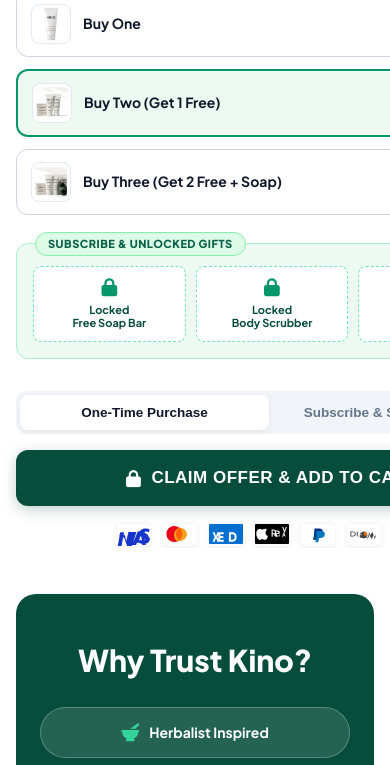
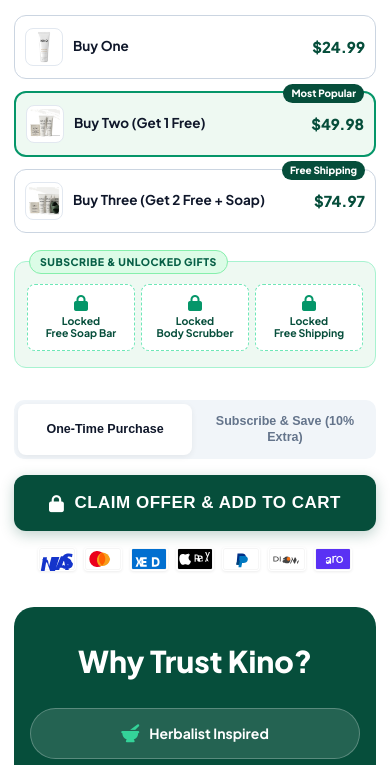
Before and after one commit to saadafzalsoft/Kimo, a plain HTML site: page product_page_design.html in a window 390 px wide. Shown: the part 778-1543 px from the top of the page. Drawn offline with Linux system fonts and the light colour scheme.

Commit message:
Fix mobile responsiveness: eliminate horizontal overflow via minmax(0, 1fr), constrain thumbs scroll, and ensure safe side margins for buy box

```diff
--- a/product_page_design.html
+++ b/product_page_design.html
@@ -29,12 +29,13 @@
       --font-family: 'Plus Jakarta Sans', -apple-system, BlinkMacSystemFont, 'Segoe UI', Roboto, sans-serif;
     }
 
-    * { box-sizing: border-box; }
+    *, *::before, *::after { box-sizing: border-box; }
     html, body {
       width: 100%;
+      max-width: 100%;
       margin: 0;
       padding: 0;
-      overflow-x: hidden;
+      overflow-x: hidden !important;
       font-family: var(--font-family);
       color: var(--kino-dark-text);
       background-color: #ffffff;
@@ -42,7 +43,7 @@
       line-height: 1.5;
     }
     @media (min-width: 901px) {
-      html, body { overflow-x: visible; }
+      html, body { overflow-x: clip; }
     }
 
     /* Top Announcement Bar */
@@ -109,25 +110,45 @@
       padding: 28px 24px 60px;
       box-sizing: border-box;
       width: 100%;
+      max-width: 100%;
+      overflow-x: hidden;
     }
     @media (max-width: 600px) {
-      .kino-container { padding: 18px 16px 44px; }
+      .kino-container {
+        padding: 16px 14px 44px;
+        width: 100%;
+        max-width: 100%;
+        box-sizing: border-box;
+        overflow-x: hidden;
+      }
     }
 
     /* ================= 1. HERO PRODUCT BUY BOX ================= */
     .kino-hero-grid {
       display: grid;
-      grid-template-columns: 0.95fr 1.05fr;
+      grid-template-columns: minmax(0, 0.95fr) minmax(0, 1.05fr);
       gap: 40px;
       align-items: start;
+      width: 100%;
+      max-width: 100%;
+      box-sizing: border-box;
     }
     @media (max-width: 900px) {
-      .kino-hero-grid { grid-template-columns: 1fr; gap: 24px; }
+      .kino-hero-grid {
+        grid-template-columns: minmax(0, 1fr);
+        gap: 20px;
+        width: 100%;
+        max-width: 100%;
+      }
     }
 
     .kino-hero-media-wrapper {
       position: relative;
       width: 100%;
+      max-width: 100%;
+      min-width: 0;
+      overflow: hidden;
+      box-sizing: border-box;
     }
     @media (min-width: 901px) {
       .kino-hero-media-wrapper {
@@ -157,6 +178,7 @@
 
     .kino-hero-photo-wrap {
       flex: 1;
+      min-width: 0;
       height: 100%;
       position: relative;
       overflow: hidden;
@@ -213,6 +235,8 @@
     /* Thumbnail Gallery */
     .kino-gallery-thumbs-wrapper {
       width: 100%;
+      max-width: 100%;
+      min-width: 0;
       margin-top: 14px;
       overflow-x: auto;
       -webkit-overflow-scrolling: touch;
@@ -254,6 +278,10 @@
     .kino-hero-info {
       display: flex;
       flex-direction: column;
+      width: 100%;
+      max-width: 100%;
+      min-width: 0;
+      box-sizing: border-box;
     }
     .kino-social-proof {
       display: flex;
@@ -304,6 +332,7 @@
       transition: all 0.2s ease;
       margin-bottom: 12px;
       width: 100%;
+      max-width: 100%;
       box-sizing: border-box;
     }
     .kino-bundle-card:hover { border-color: #94a3b8; }
@@ -314,7 +343,7 @@
     .kino-bundle-corner-badge {
       position: absolute;
       top: -10px;
-      right: 18px;
+      right: 16px;
       background: var(--kino-primary);
       color: #ffffff;
       font-size: 11px;
@@ -330,11 +359,13 @@
       justify-content: space-between;
       gap: 10px;
       width: 100%;
+      max-width: 100%;
+      box-sizing: border-box;
     }
     .kino-bundle-left {
       display: flex;
       align-items: center;
-      gap: 12px;
+      gap: 10px;
       flex: 1;
       min-width: 0;
     }
@@ -357,22 +388,18 @@
       object-fit: contain;
     }
     .kino-bundle-name {
-      font-size: 15.5px;
+      font-size: 15px;
       font-weight: 700;
       color: var(--kino-dark-text);
       line-height: 1.25;
-      word-break: normal;
-    }
-    @media (max-width: 600px) {
-      .kino-bundle-card { padding: 12px 14px; }
-      .kino-bundle-thumb { width: 40px; height: 40px; }
-      .kino-bundle-name { font-size: 14px; }
+      word-break: break-word;
+      min-width: 0;
     }
     .kino-bundle-right {
       text-align: right;
       flex-shrink: 0;
       white-space: nowrap;
-      min-width: 70px;
+      margin-left: auto;
     }
     .kino-bundle-price {
       font-size: 17.5px;
@@ -381,7 +408,12 @@
       line-height: 1.2;
     }
     @media (max-width: 600px) {
-      .kino-bundle-price { font-size: 16px; }
+      .kino-bundle-card { padding: 12px 10px; }
+      .kino-bundle-corner-badge { right: 10px; font-size: 10px; padding: 2px 8px; top: -9px; }
+      .kino-bundle-thumb { width: 38px; height: 38px; }
+      .kino-bundle-name { font-size: 13.5px; }
+      .kino-bundle-price { font-size: 15px; }
+      .kino-bundle-main-row { gap: 6px; }
     }
 
     /* SUBSCRIBE & UNLOCKED GIFTS */
@@ -389,73 +421,87 @@
       background: var(--kino-light-green);
       border: 1.5px solid #a7f3d0;
       border-radius: 12px;
-      padding: 16px;
+      padding: 16px 12px;
       margin: 16px 0;
       position: relative;
+      width: 100%;
+      max-width: 100%;
+      box-sizing: border-box;
     }
     .kino-unlocked-tab {
       position: absolute;
       top: -12px;
-      left: 18px;
+      left: 14px;
       background: #dcfce7;
       border: 1px solid #86efac;
       color: #065f46;
-      font-size: 11px;
-      font-weight: 800;
-      padding: 3px 12px;
+      font-size: 10.5px;
+      font-weight: 800;
+      padding: 3px 10px;
       border-radius: 9999px;
       letter-spacing: 0.5px;
       text-transform: uppercase;
     }
     .kino-gifts-grid {
       display: grid;
-      grid-template-columns: repeat(3, 1fr);
-      gap: 10px;
+      grid-template-columns: repeat(3, minmax(0, 1fr));
+      gap: 6px;
       margin-top: 6px;
+      width: 100%;
+      box-sizing: border-box;
     }
     .kino-gift-box {
       background: #ffffff;
       border: 1px dashed #6ee7b7;
       border-radius: 8px;
-      padding: 12px 6px;
+      padding: 10px 4px;
       display: flex;
       flex-direction: column;
       align-items: center;
       text-align: center;
-      gap: 6px;
+      gap: 4px;
+      min-width: 0;
+      box-sizing: border-box;
     }
     .kino-gift-box i {
       color: var(--kino-accent-green);
-      font-size: 18px;
+      font-size: 16px;
     }
     .kino-gift-box span {
-      font-size: 11px;
+      font-size: 10.5px;
       font-weight: 700;
       color: var(--kino-primary);
       line-height: 1.2;
+      word-break: break-word;
+      min-width: 0;
     }
 
     /* Segmented Toggle */
     .kino-purchase-type-toggle {
       display: grid;
-      grid-template-columns: 1fr 1fr;
+      grid-template-columns: repeat(2, minmax(0, 1fr));
       gap: 6px;
       background: #f1f5f9;
       padding: 4px;
       border-radius: 10px;
       margin: 16px 0;
+      width: 100%;
+      box-sizing: border-box;
     }
     .kino-toggle-btn {
-      padding: 10px 14px;
+      padding: 10px 6px;
       border: none;
       background: transparent;
       border-radius: 8px;
-      font-size: 13.5px;
+      font-size: 12.5px;
       font-weight: 700;
       color: #64748b;
       cursor: pointer;
       text-align: center;
       transition: all 0.2s ease;
+      min-width: 0;
+      line-height: 1.25;
+      white-space: normal;
     }
     .kino-toggle-btn.active {
       background: #ffffff;
@@ -779,6 +825,14 @@
     }
 
     /* ================= 5. EXPERIENCE IT FOR YOURSELF (Comparison Table - Image 1) ================= */
+
+    @media (max-width: 600px) {
+      .kino-exp-photo-wrap { height: 280px; }
+      .kino-trust-pill-wide { border-radius: 16px; padding: 12px 14px; font-size: 13px; }
+      .kino-lifestyle-section { margin: 36px 0; }
+      .kino-trust-section { margin: 36px 0; padding: 32px 16px; }
+      .kino-faq-section { margin: 36px 0; }
+    }
     .kino-exp-section {
       margin: 60px 0;
     }
```
Also changed, not shown: index.html (+85 -31 lines).
